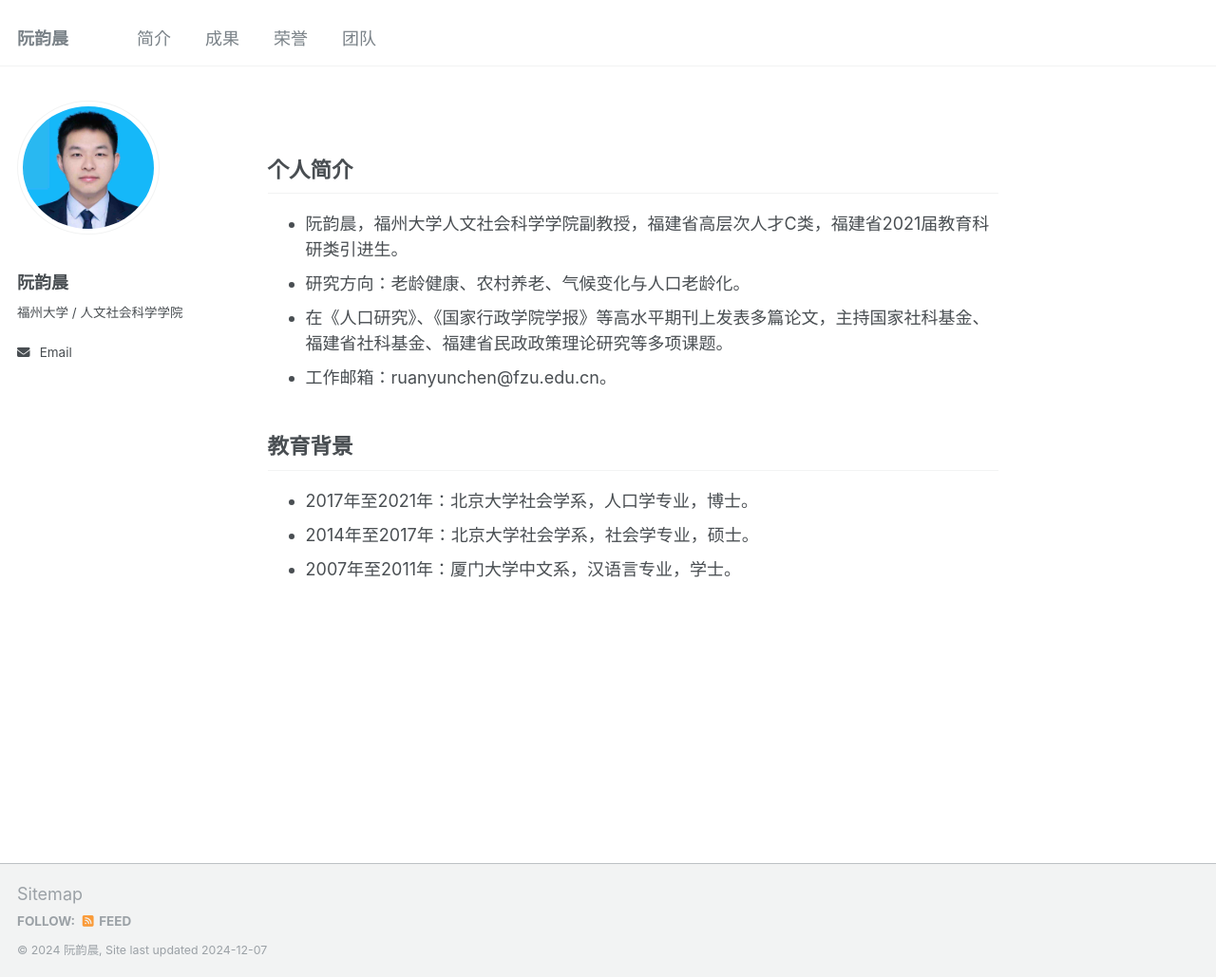
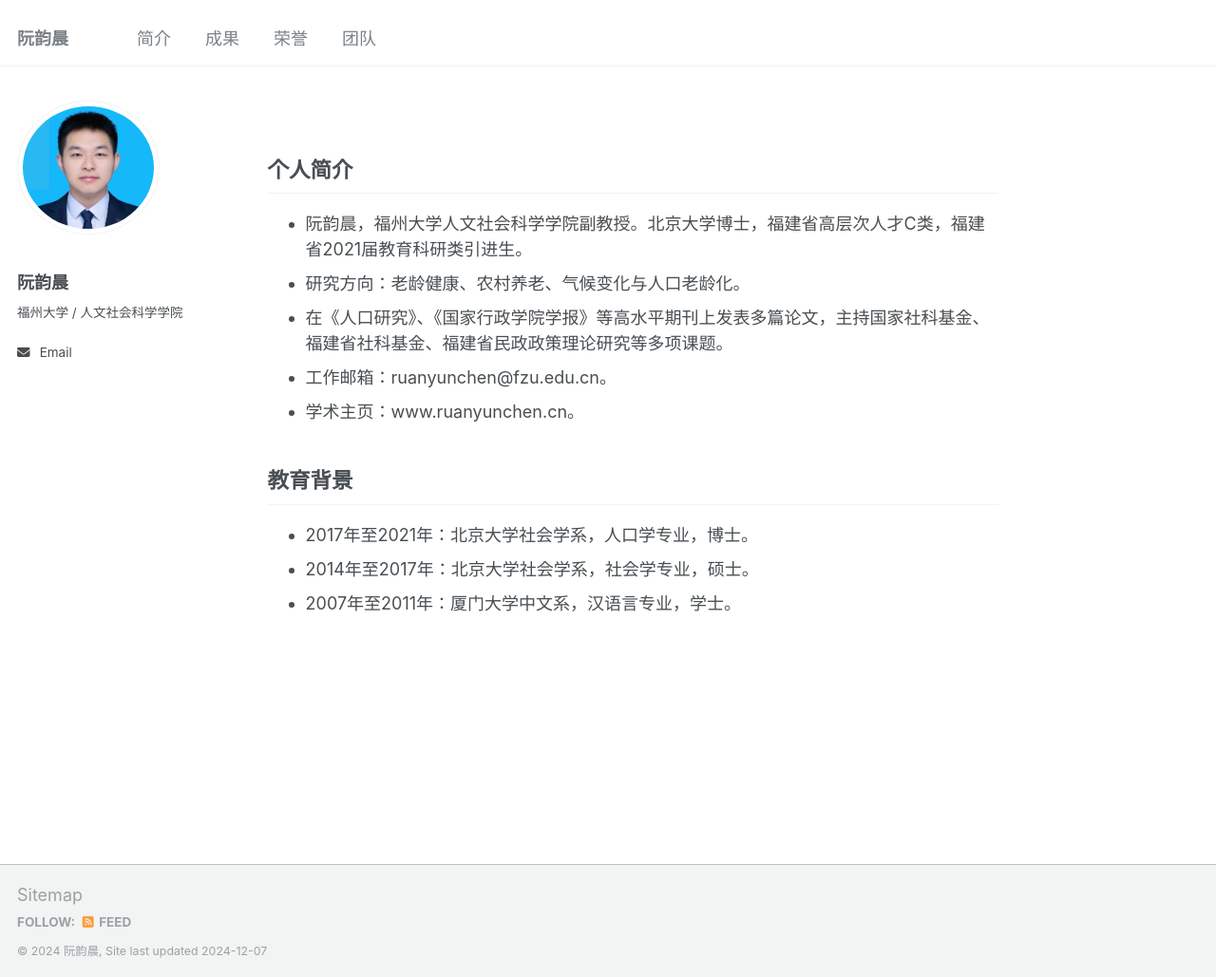
Before and after one commit to RuanYunchen/RuanYunchen.github.io, a Jekyll site: the page built from _pages/about.md, in a window 1280 px wide and 1029 px high. Shown: the whole window at 95% size. Built offline with Jekyll 4.4.1, drawn with Linux system fonts in a browser that asks for light colours.

Commit message:
Update about.md

```diff
--- a/_pages/about.md
+++ b/_pages/about.md
@@ -8,10 +8,11 @@ redirect_from:
 ---
 
 ## 个人简介
-- 阮韵晨，福州大学人文社会科学学院副教授，福建省高层次人才C类，福建省2021届教育科研类引进生。
+- 阮韵晨，福州大学人文社会科学学院副教授。北京大学博士，福建省高层次人才C类，福建省2021届教育科研类引进生。
 - 研究方向：老龄健康、农村养老、气候变化与人口老龄化。
 - 在《人口研究》、《国家行政学院学报》等高水平期刊上发表多篇论文，主持国家社科基金、福建省社科基金、福建省民政政策理论研究等多项课题。
 - 工作邮箱：ruanyunchen@fzu.edu.cn。
+- 学术主页：www.ruanyunchen.cn。
 
 ## 教育背景
 - 2017年至2021年：北京大学社会学系，人口学专业，博士。
```
